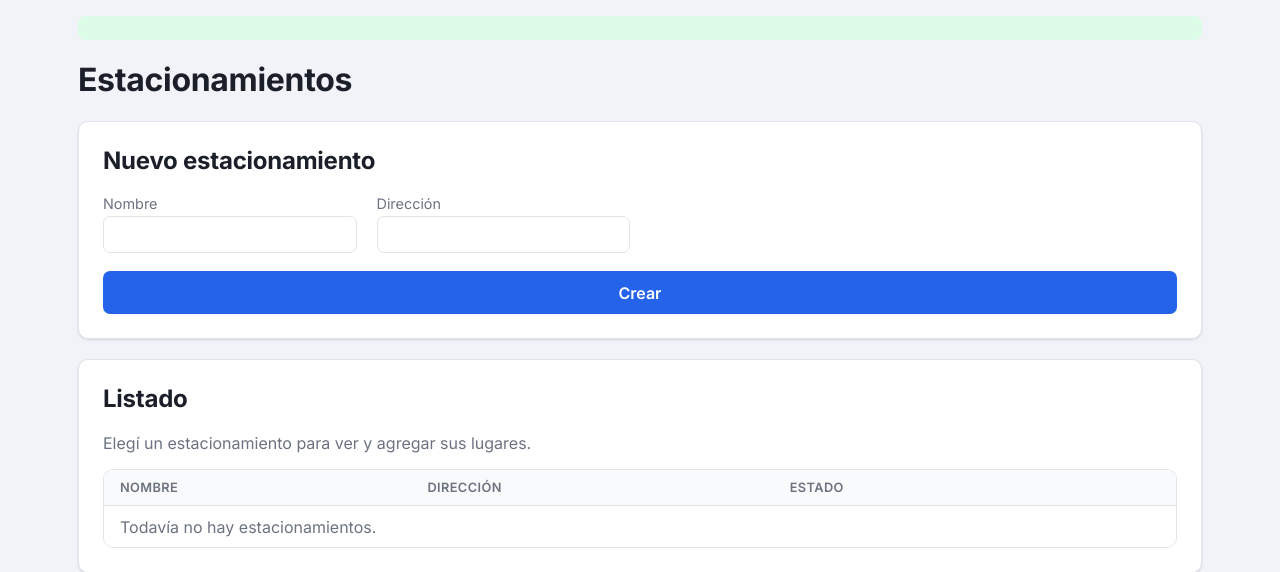
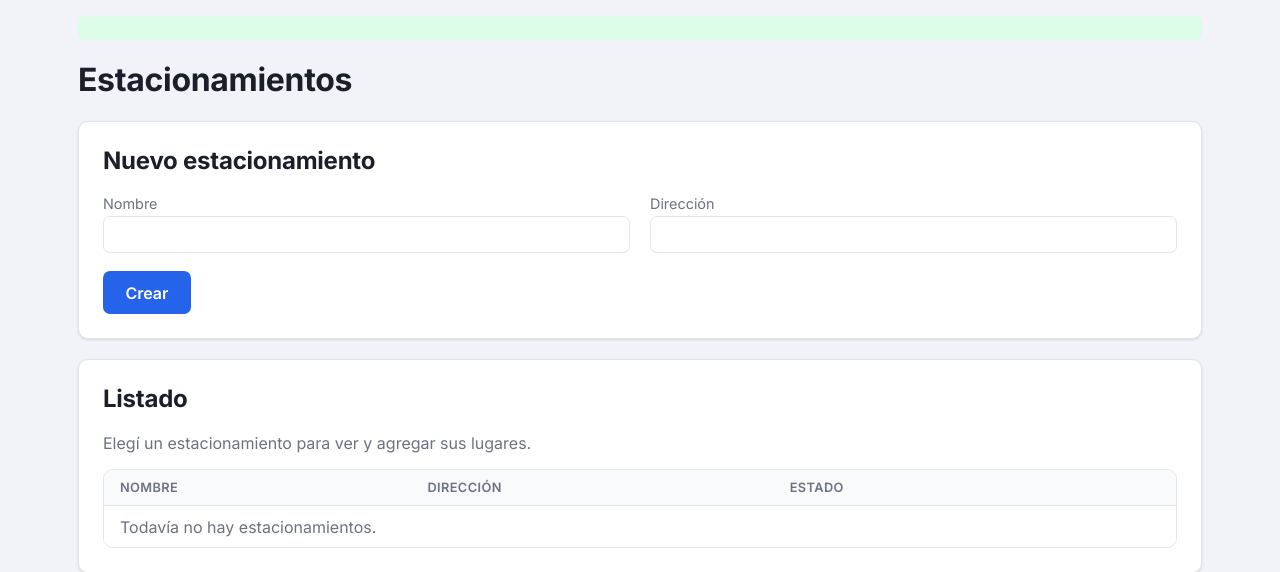
Before and after one commit to ruizmarselo94-wq/parkya, a PHP site: template src/views/lots/index.php in a window 1280 px wide. Shown: the part 163-735 px from the top of the page. Run offline with PHP 8.4, Linux system fonts and the light colour scheme; the template is opened without the code that fills it, so the values that code supplies are empty.

Commit message:
Reparte mejor los inputs: columnas explícitas por formulario y botón a tamaño natural
auto-fit decidía solo cuántas columnas entraban, y eso dejaba filas
desparejas (Usuarios quedaba 4+2, con "Nombre completo" apretado) o inputs
angostos con medio card vacío al costado (Estacionamientos: Nombre y
Dirección ocupaban ~250px de 1050 disponibles). Ahora cada formulario
declara sus columnas según cuántos campos tiene: Usuarios 3 (3+3, Email
pasa a la segunda fila y Nombre gana ancho), Estacionamientos y Lugares 2
(mitad de card cada input), Tarifas 4.

El botón de submit también dejaba una barra azul de ancho completo bajo
formularios de dos campos; ahora va a su tamaño natural alineado a la
izquierda. En mobile no cambia nada: sigue apilado y el botón full-width.

Co-Authored-By: Claude Opus 5 <noreply@anthropic.com>

```diff
--- a/src/assets/css/style.css
+++ b/src/assets/css/style.css
@@ -278,7 +278,10 @@ legend {
     color: var(--text);
 }
 
-/* Formularios con varios campos: 2-3 columnas en pantallas anchas en vez de una lista larga */
+/* Formularios con varios campos: varias columnas en pantallas anchas en vez
+   de una lista larga. Cada formulario declara cuántas columnas quiere según
+   cuántos campos tiene, así las filas quedan parejas y los inputs se reparten
+   todo el ancho de la card (auto-fit dejaba filas cortadas y huecos al costado). */
 @media (min-width: 700px) {
     .fields {
         display: grid;
@@ -287,8 +290,18 @@ legend {
         align-items: start;
     }
 
+    .fields-2 { grid-template-columns: repeat(2, 1fr); }
+    .fields-3 { grid-template-columns: repeat(3, 1fr); }
+    .fields-4 { grid-template-columns: repeat(4, 1fr); }
+
     .fields > legend { grid-column: 1 / -1; }
-    .fields > button { grid-column: 1 / -1; margin-top: 0.25rem; }
+
+    .fields > button {
+        grid-column: 1 / -1;
+        justify-self: start;
+        width: auto;
+        margin-top: 0.25rem;
+    }
 }
 
 label {
--- a/src/views/lots/index.php
+++ b/src/views/lots/index.php
@@ -3,7 +3,7 @@
 <div class="stack">
     <div class="card">
         <h2><?= $editLot ? 'Editar estacionamiento' : 'Nuevo estacionamiento' ?></h2>
-        <form method="post" class="fields">
+        <form method="post" class="fields fields-2">
             <?php if ($editLot): ?>
                 <input type="hidden" name="action" value="update_lot">
                 <input type="hidden" name="id" value="<?= (int) $editLot['id'] ?>">
@@ -75,7 +75,7 @@ $spaceStatuses = ['available' => 'Disponible', 'reserved' => 'Reservado', 'out_o
     <div class="stack">
         <div class="card">
             <h2><?= $editSpace ? 'Editar lugar de ' : 'Nuevo lugar en ' ?><?= e($selectedLot['name']) ?></h2>
-            <form method="post" class="fields">
+            <form method="post" class="fields fields-2">
                 <input type="hidden" name="lot_id" value="<?= $selectedLotId ?>">
                 <?php if ($editSpace): ?>
                     <input type="hidden" name="action" value="update_space">
--- a/src/views/rates/index.php
+++ b/src/views/rates/index.php
@@ -34,7 +34,7 @@ $lotName = $selectedLot['name'] ?? '';
             <?= $editRate ? 'Editar tarifa' : 'Nueva tarifa' ?>
             <?= $lotName !== '' ? 'de ' . e($lotName) : '' ?>
         </h2>
-        <form method="post" class="fields">
+        <form method="post" class="fields fields-4">
             <input type="hidden" name="lot_id" value="<?= $selectedLotId ?>">
             <?php if ($editRate): ?>
                 <input type="hidden" name="action" value="update">
--- a/src/views/users/index.php
+++ b/src/views/users/index.php
@@ -3,7 +3,7 @@
 <div class="stack">
     <div class="card">
         <h2><?= $editUser ? 'Editar usuario' : 'Nuevo usuario' ?></h2>
-        <form method="post" class="fields">
+        <form method="post" class="fields fields-3">
             <?php if ($editUser): ?>
                 <input type="hidden" name="action" value="update">
                 <input type="hidden" name="id" value="<?= (int) $editUser['id'] ?>">
```
